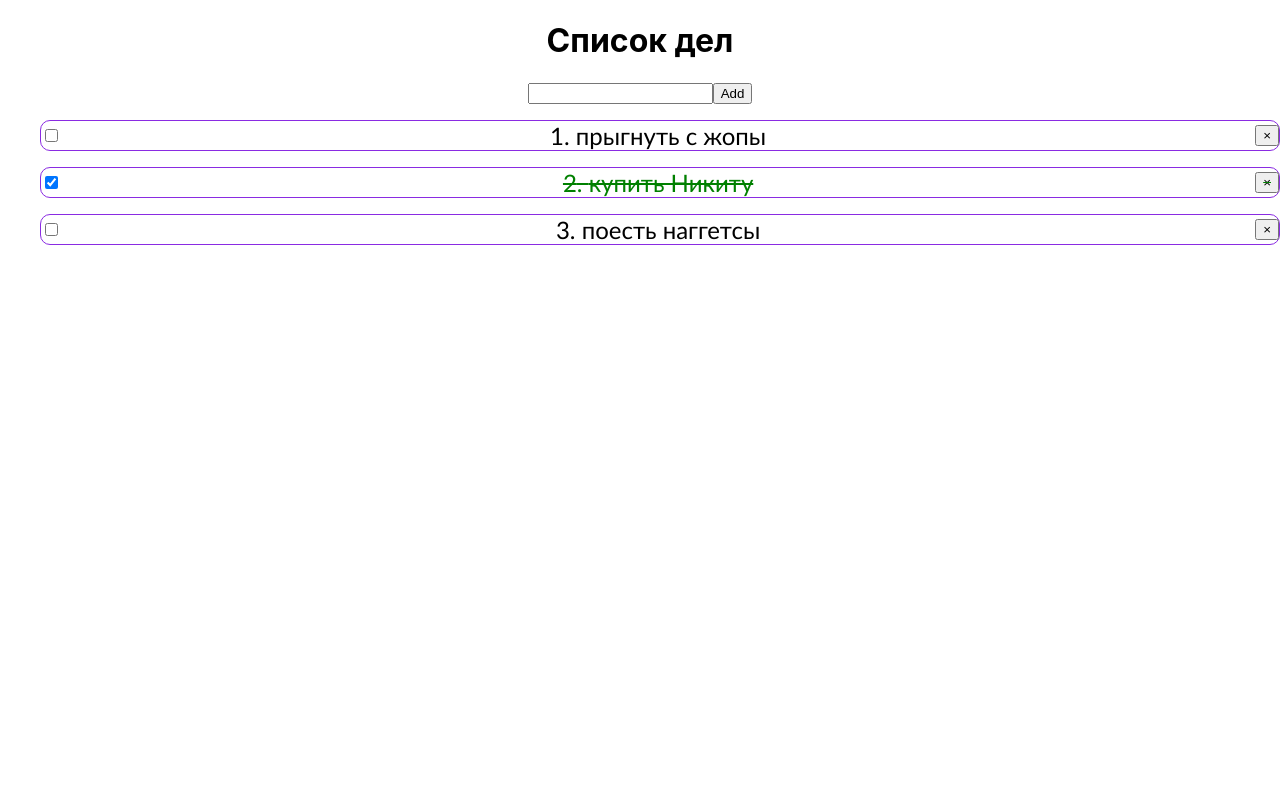
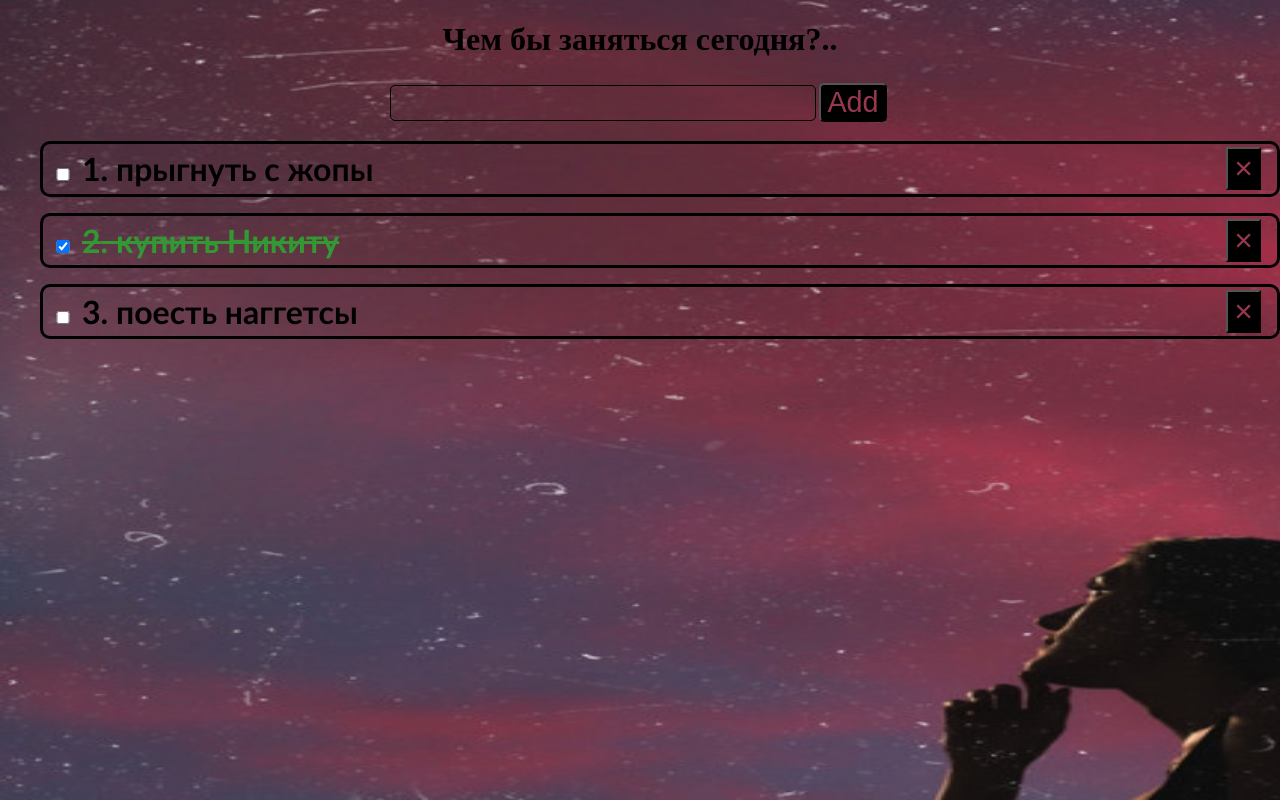
Before and after one commit to DonorOfLove/reactLearning, a React (Create React App) app: page / in a window 1280 px wide. Built offline with nearby package versions, Linux system fonts and the light colour scheme.

Commit message:
v0.4 new todo btn and styles added

```diff
--- a/src/App.js
+++ b/src/App.js
@@ -11,7 +11,6 @@ function App() {
         [{id: 1, completed: false, title: 'прыгнуть с жопы'},
             {id: 2, completed: true, title: 'купить Никиту'},
             {id: 3, completed: false, title: 'поесть наггетсы'}])
-
 
     function toggleTodo(id) {
         setTodos(
@@ -41,7 +40,7 @@ function App() {
     return (
         <Context.Provider value={{removeTodo}}>
             <div className="App">
-                <h1>Список дел</h1>
+                <h1 className='title'>Чем бы заняться сегодня?..</h1>
                 <AddTodo onCreate={addTodo}></AddTodo>
                 <ToDoList
                     todos={todos}
--- a/src/index.css
+++ b/src/index.css
@@ -5,21 +5,67 @@ body {
     sans-serif;
     -webkit-font-smoothing: antialiased;
     -moz-osx-font-smoothing: grayscale;
+    background-image: url("img/background.jpeg");
+    background-repeat: no-repeat;
+    background-size: 1900px 1000px;
+
 }
 
 .todo{
-    border: 1px solid blueviolet;
+    border: 3px solid black;
     display: flex;
     border-radius: 10px;
     font-family: Candara;
-    font-size: 1.5rem;
+    font-size: 2rem;
     margin-top: 1rem;
     justify-content: space-between;
     text-align: center;
     align-items: center;
+    font-weight: bold;
 }
 .done{
     text-decoration: line-through;
-    color: green;
-    background-color: green;
+    color: #339733;
+
 }
+.btn{
+    background-color: black;
+    color: #98384d;
+    font-size: 1.8rem;
+    text-align: center;
+    border-radius: 5px;
+    margin: 0.2rem;
+}
+.add_form{
+    display: flex;
+    align-items: center;
+    justify-content: center;
+}
+.title{
+  font-family: Serif;
+
+}
+.remove_btn{
+    background-color: black;
+    color: #98384d;
+    font-size: 2rem;
+    text-align: center;
+    margin: 0.2rem 1rem;
+}
+.check_box{
+    background-color: black;
+    font-size: 2rem;
+    width: 2rem;
+}
+.add_input{
+    height: 2rem;
+   background-color: transparent;
+    border: 1px solid black;
+border-radius: 5px;
+font-size: 2rem}
+
+@media (max-width:900px){
+body{background-size: cover;
+
+}
+}
--- a/src/toDO/ToDoItem.js
+++ b/src/toDO/ToDoItem.js
@@ -1,4 +1,4 @@
-import React,{useContext} from 'react'
+import React, {useContext} from 'react'
 import PropTypes from 'prop-types'
 import Context from "../context";
 
@@ -9,16 +9,22 @@ function ToDoItem({todo, index, onChange}) {
         classes.push('done')
     }
     return (
-        <span className={classes.join(' ')}>
-            <li className='todo'>
+
+        <li className='todo'>
+                  <span className={classes.join(' ')}>
                 <input
                     type='checkbox'
                     onChange={() => onChange(todo.id)}
-                    checked={todo.completed}/>
-                {index + 1}. {todo.title}
-                <button onClick={removeTodo.bind(null, todo.id)}>&times;</button>
-            </li>
-        </span>
+                    checked={todo.completed}
+                    className='check_box'/>
+                      {index + 1}. {todo.title}
+                </span>
+            <button
+                onClick={removeTodo.bind(null, todo.id)}
+                className='remove_btn'>&times;
+            </button>
+        </li>
+
     )
 }
 
--- a/src/toDO/TodoAdd.js
+++ b/src/toDO/TodoAdd.js
@@ -6,7 +6,7 @@ const styles = {
     height: '50px'
 }
 
-function AddTodo(onCreate) {
+function AddTodo({onCreate}) {
     const [value, setValue] = useState('')
 
     function submitHandler(event) {
@@ -18,12 +18,13 @@ function AddTodo(onCreate) {
     }
 
     return (
-        <form onSubmit={submitHandler}>
+        <form onSubmit={submitHandler} className='add_form'>
             <input
+                className='add_input'
                 type="text"
                 value={value}
                 onChange={event => setValue(event.target.value)}/>
-            <button type='submit'>Add</button>
+            <button type='submit' className='btn'>Add</button>
         </form>
     )
 
```
Also changed, not shown: src/img/background.jpeg (added).
